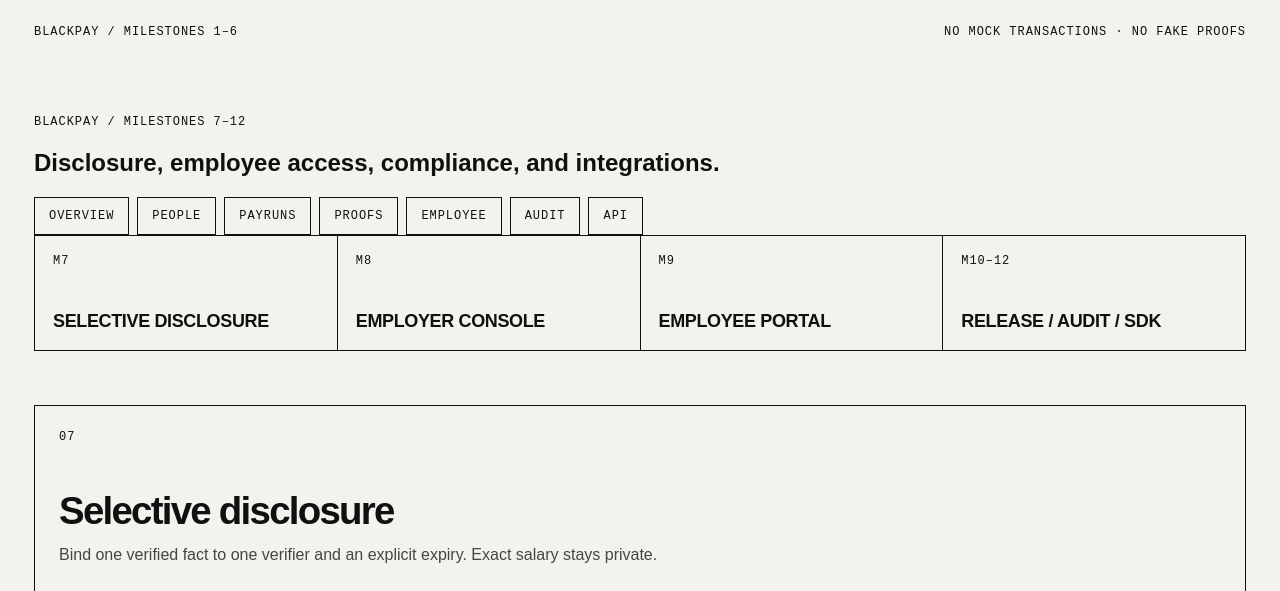
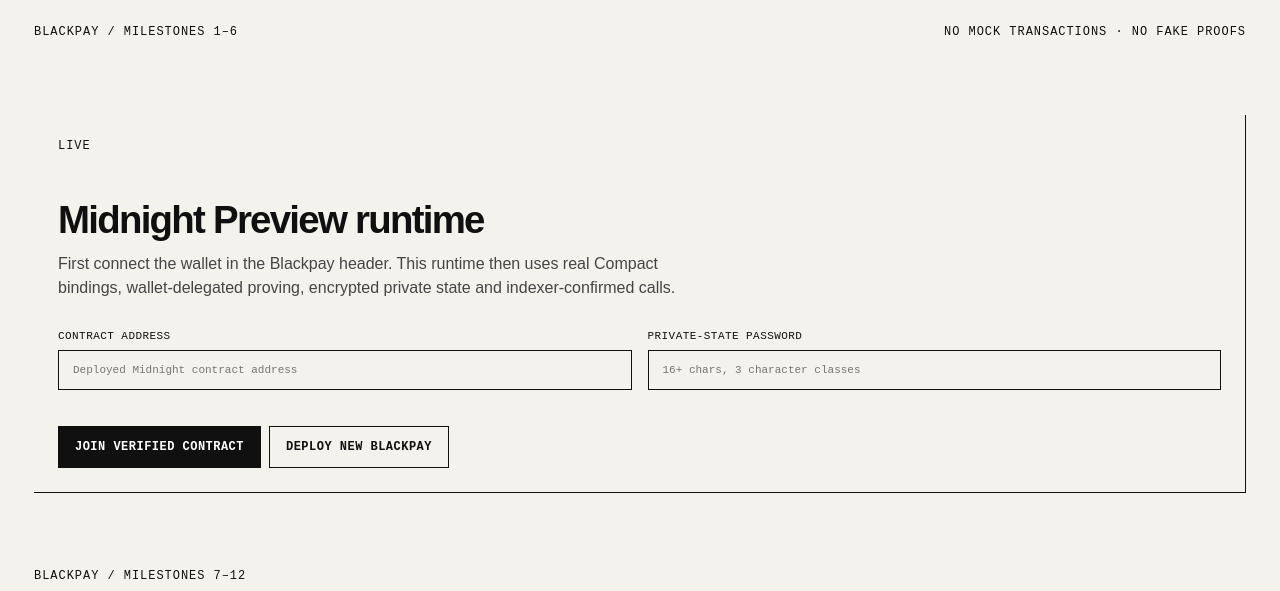
Before and after one commit to mushee-io/Blackpay, a Next.js app: page / in a window 1280 px wide. Shown: the part 2195-2786 px from the top of the page. Built offline with nearby package versions, Linux system fonts and the light colour scheme; no server answers.

Commit message:
feat(ui): expose live Preview deploy and join surface

```diff
--- a/src/app/page.tsx
+++ b/src/app/page.tsx
@@ -1,10 +1,14 @@
 import { BlackpayApp } from "@/components/BlackpayApp";
+import { PreviewRuntimePanel } from "@/components/PreviewRuntimePanel";
 import { Milestones712 } from "@/components/Milestones712";
 
 export default function HomePage() {
   return (
     <>
       <BlackpayApp />
+      <section className="shell liveShell">
+        <PreviewRuntimePanel />
+      </section>
       <Milestones712 />
     </>
   );
```
